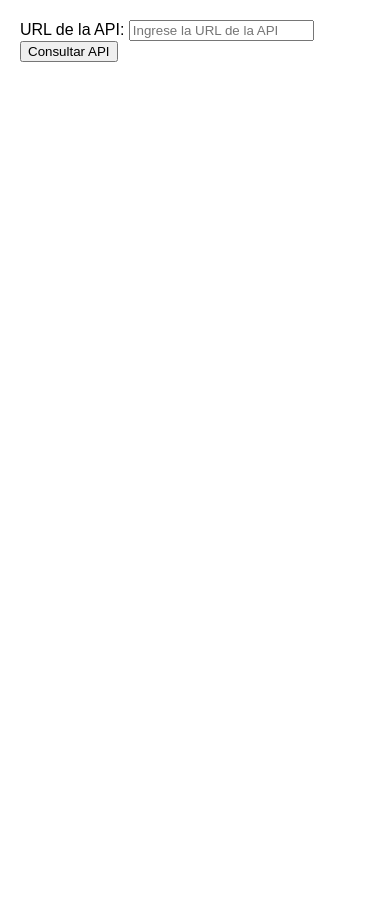
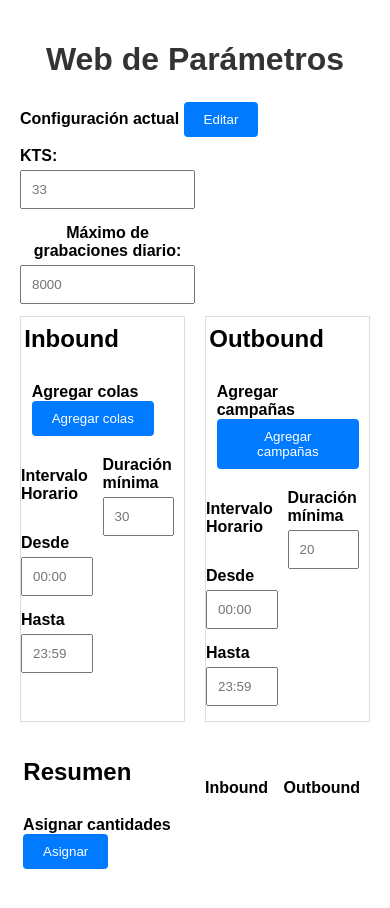
Before and after one commit to FranciscaGeorgue/amplify-form, a plain HTML site: page index.html in a window 390 px wide. Before the commit the page ends 844 px from the top, so only its background shows below. Drawn offline with Linux system fonts and the light colour scheme.

Commit message:
Web responsive

```diff
--- a/index.html
+++ b/index.html
@@ -3,45 +3,166 @@
 <head>
   <meta charset="UTF-8">
   <meta name="viewport" content="width=device-width, initial-scale=1.0">
+  <title>Web de Parámetros</title>
   <style>
     body {
+      background-color: #fff; /* Fondo blanco */
       font-family: Arial, sans-serif;
-      margin: 20px;
+      margin: 0;
+      padding: 20px;
+      text-align: center;
+    }
+
+    h1 {
+      color: #333; /* Color del texto */
+    }
+
+    h2 {
+        text-align: left;
+        margin-top: 5%;
+        margin-left: 2%;
+    }
+
+    button {
+      background-color: #007BFF; /* Color del botón */
+      color: #fff; /* Color del texto del botón */
+      padding: 10px 20px;
+      border: none;
+      border-radius: 4px;
+      cursor: pointer;
+    }
+
+    label {
+      display: inline-block;
+      margin-top: 10px;
+      font-weight: bold;
+    }
+
+    input {
+      margin: 5px 0; /* Espacio vertical entre los inputs */
+      padding: 10px;
+      width: 100%; /* Ocupar todo el ancho disponible */
+      box-sizing: border-box; /* Incluir el padding en el ancho total */
+    }
+
+    .row {
+      display: flex;
+      flex-wrap: wrap;
+      justify-content: space-between;
+    }
+
+    .column {
+      width: calc(50% - 10px); /* 50% del ancho total, restando el margen entre columnas */
+      margin-bottom: 20px;
+      box-sizing: border-box; /* Incluir el padding en el ancho total */
+    }
+
+    .nested-column-container {
+      display: flex;
+      flex-wrap: wrap;
+    }
+
+    .nested-column {
+      flex: 1;
+      margin-right: 10px; /* Margen derecho para separar las nested-columns */
+      margin-bottom: 10px; /* Margen inferior entre nested-columns */
+      box-sizing: border-box; /* Incluir el padding en el ancho total */
+      text-align: left;
     }
   </style>
-  <title>Consulta de API con Botón de Envío</title>
 </head>
 <body>
-  <form id="myForm">
-    <label for="apiEndpoint">URL de la API:</label>
-    <input type="text" id="apiEndpoint" name="apiEndpoint" placeholder="Ingrese la URL de la API" required>
-    <button type="submit">Consultar API</button>
-  </form>
+  <h1>Web de Parámetros</h1>
 
-  <div id="apiResponse"></div>
+  <div class="row">
+    <div id="configuracionActual">
+      <label for="configuracionActual">Configuración actual</label>
+      <button id="editarBtn">Editar</button>
+    </div>
+  </div>
+
+  <div class="row" style="width: 50%;">
+    <label for="kts">KTS:</label>
+    <input type="text" id="kts" name="kts" placeholder="33">
+  </div>
+  <div class="row" style="width: 50%;">
+    <label for="max-grabaciones-diario">Máximo de grabaciones diario:</label>
+    <input type="text" id="max-grabaciones-diario" name="max-grabaciones-diario" placeholder="8000">
+  </div>
+
+  <div class="row" style="margin-top: 2%;">
+    <div class="column" style="border: 1px solid #ddd;">
+      <h2>Inbound</h2>
+      <!-- Contenido de la primera columna -->
+      <div class="nested-column-container">
+        <div class="nested-column">
+          <label for="inboundButton" style="margin-left: 7%;">Agregar colas</label><br>
+          <button id="inboundButton" style="margin-left: 7%;">Agregar colas</button>
+        </div>
+        <div class="nested-column">
+          <h4>Intervalo Horario</h4>
+          <label for="desde-inbound">Desde</label>
+          <input type="text" id="desde-inbound" name="desde-inbound" placeholder="00:00">
+          <label for="hasta-inbound">Hasta</label>
+          <input type="text" id="hasta-inbound" name="hasta-inbound" placeholder="23:59">
+        </div>
+        <div class="nested-column">
+          <label for="duracion-min-inbound">Duración mínima</label>
+          <input type="text" id="duracion-min-inbound" name="duracion-min-inbound" placeholder="30">
+        </div>
+      </div>
+    </div>
+    <div class="column" style="border: 1px solid #ddd;">
+      <h2>Outbound</h2>
+      <!-- Contenido de la segunda columna -->
+      <div class="nested-column-container">
+        <div class="nested-column">
+          <label for="inboundButton" style="margin-left: 7%;">Agregar campañas</label><br>
+          <button id="inboundButton" style="margin-left: 7%;">Agregar campañas</button>
+        </div>
+        <div class="nested-column">
+          <h4>Intervalo Horario</h4>
+          <label for="desde-outbound">Desde</label>
+          <input type="text" id="desde-outbound" name="desde-outbound" placeholder="00:00">
+          <label for="hasta-outbound">Hasta</label>
+          <input type="text" id="hasta-outbound" name="hasta-outbound" placeholder="23:59">
+        </div>
+        <div class="nested-column">
+          <label for="duracion-minima-outbound">Duración mínima</label>
+          <input type="text" id="duracion-minima-outbound" name="duracion-minima-outbound" placeholder="20">
+        </div>
+      </div>
+    </div>
+  </div>
+
+  <div class="row" style="margin-top: 2%;">
+    <div class="column">
+      <h2>Resumen</h2>
+      <div class="nested-column-container">
+        <div class="nested-column">
+          <label for="inboundButton" style="margin-left: 2%;">Asignar cantidades</label><br>
+          <button id="inboundButton" style="margin-left: 2%;">Asignar</button>
+        </div>
+
+      </div>
+    </div>
+    <div class="column">
+      <h2></h2>
+      <div class="nested-column-container">
+        <div class="nested-column">
+          <label for="input1">Inbound</label>
+        </div>
+        <div class="nested-column">
+          <label for="input2">Outbound</label>
+        </div>
+      </div>
+    </div>
+  </div>
+
+  <!-- Puedes agregar más contenido según tus necesidades -->
 
   <script>
-    document.getElementById('myForm').addEventListener('submit', function(event) {
-      event.preventDefault(); // Evitar el envío tradicional del formulario
-
-      // Obtener la URL de la API desde el campo de entrada
-      const apiEndpoint = document.getElementById('apiEndpoint').value;
-
-      // Realizar la consulta a la API
-      fetch(apiEndpoint)
-        .then(response => response.json())
-        .then(data => {
-          // Manejar la respuesta de la API
-          const apiResponseElement = document.getElementById('apiResponse');
-          apiResponseElement.innerHTML = '<pre>' + JSON.stringify(data, null, 2) + '</pre>';
-        })
-        .catch(error => {
-          // Manejar errores de la consulta
-          console.error('Error al consultar la API:', error);
-          const apiResponseElement = document.getElementById('apiResponse');
-          apiResponseElement.innerHTML = '<p style="color: red;">Error al consultar la API</p>';
-        });
-    });
+    // Puedes agregar scripts JavaScript aquí si es necesario
   </script>
 </body>
 </html>
```
Also changed, not shown: ejemplo_ajax/index.html (added, +47 -0 lines).
